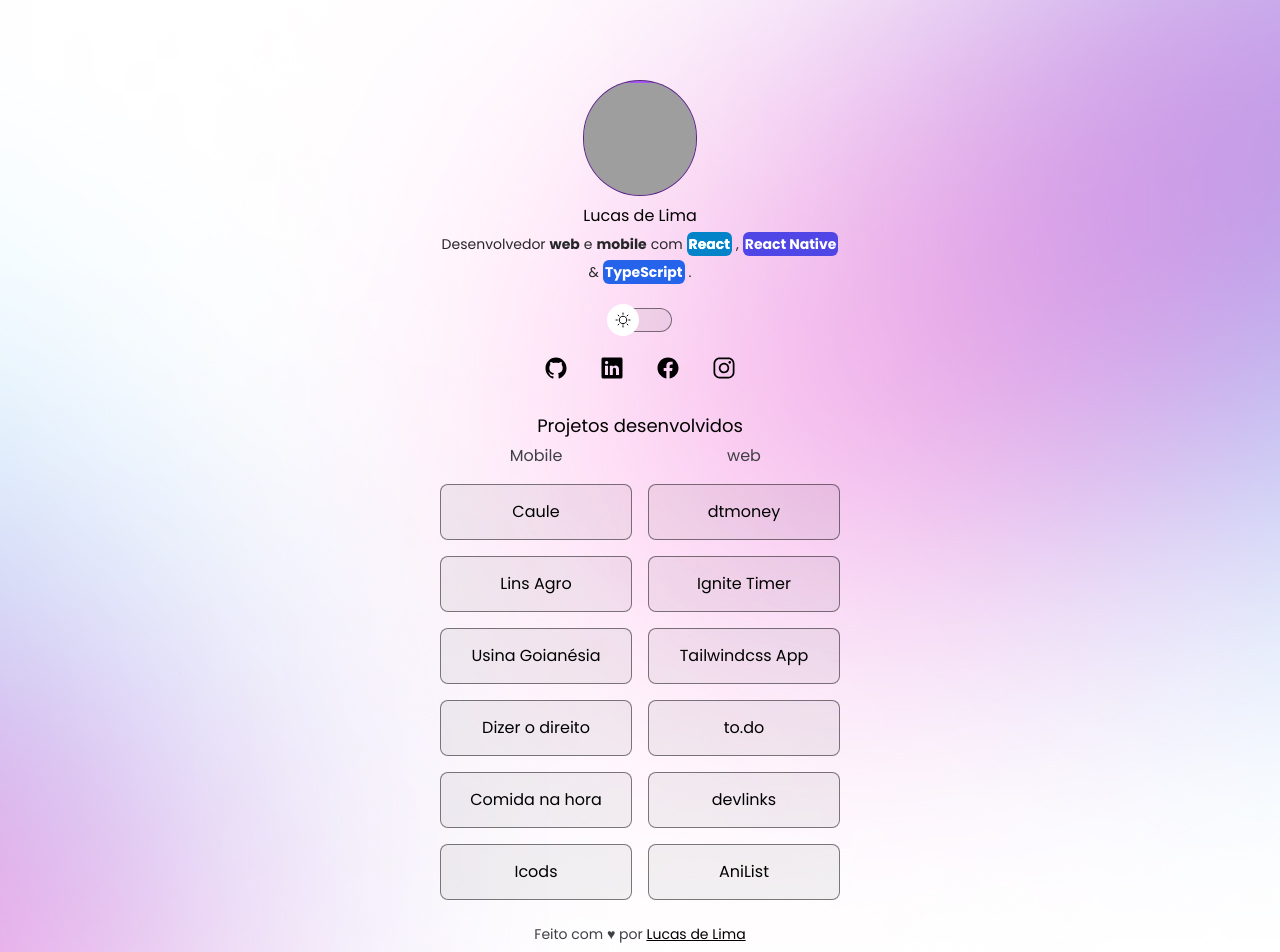
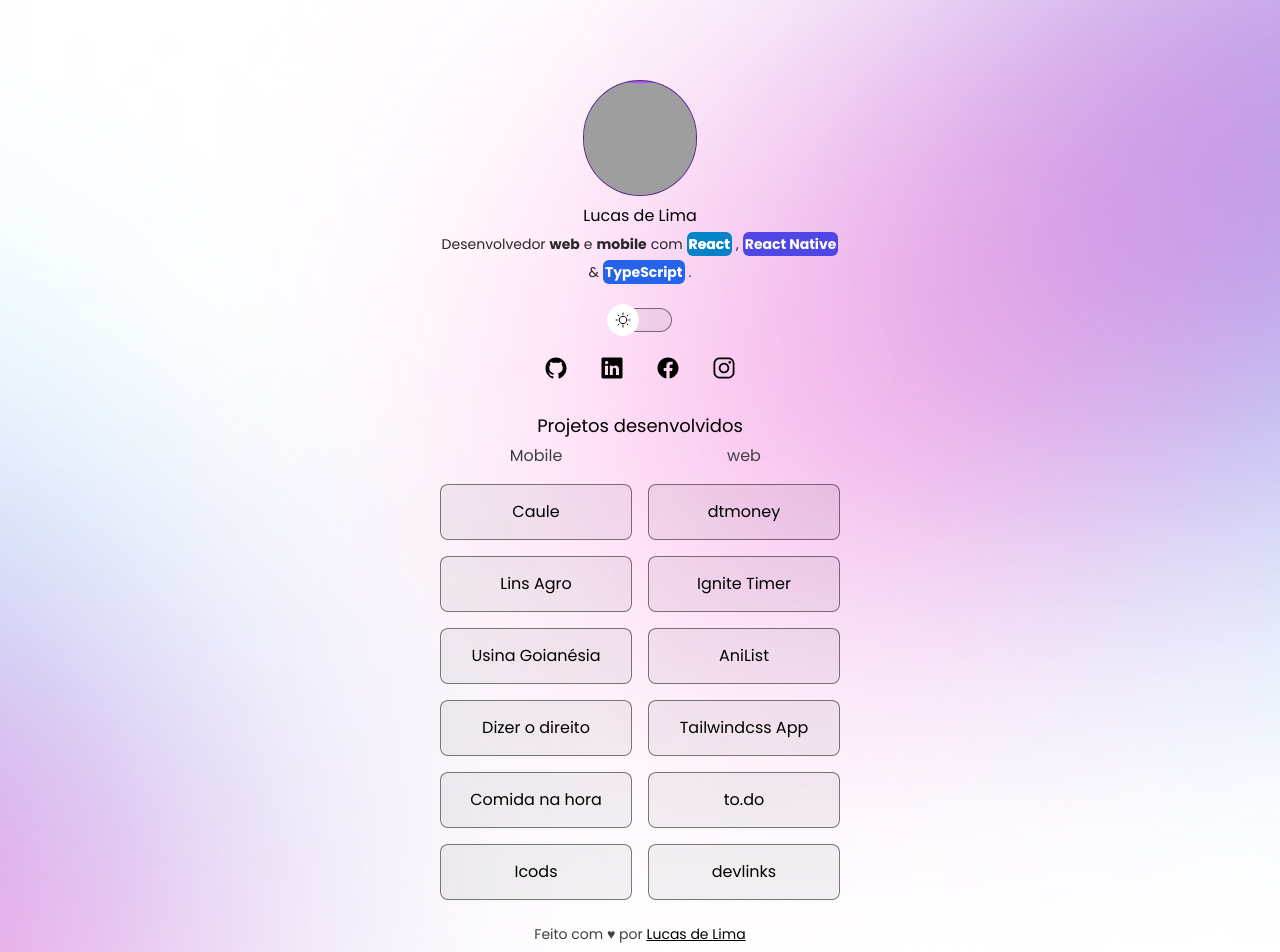
Before and after one commit to Aszurar/devlinks, a React (Vite) app: page / in a window 1280 px wide. Shown: the top 952 px of the page. Built offline with nearby package versions, Linux system fonts and the light colour scheme; grey boxes are pictures that could not be loaded; the HTML template or start-up script is replaced by a standard one.

Commit message:
:move: Move link do AniList na barra de navegação :move:

```diff
--- a/src/App.tsx
+++ b/src/App.tsx
@@ -60,15 +60,15 @@ function App() {
                 <NavLink href="https://ignite-timer-aszurar.netlify.app">
                   Ignite Timer
                 </NavLink>
+                <NavLink href="https://github.com/Aszurar/AniList">
+                  AniList
+                </NavLink>
                 <NavLink href="https://tailwindcss-app.vercel.app">
                   Tailwindcss App
                 </NavLink>
                 <NavLink href="https://todo-aszurar.netlify.app">to.do</NavLink>
                 <NavLink href="https://lucas-de-lima-ms.netlify.app/">
                   devlinks
-                </NavLink>
-                <NavLink href="https://github.com/Aszurar/AniList">
-                  AniList
                 </NavLink>
               </section>
             </div>
```
